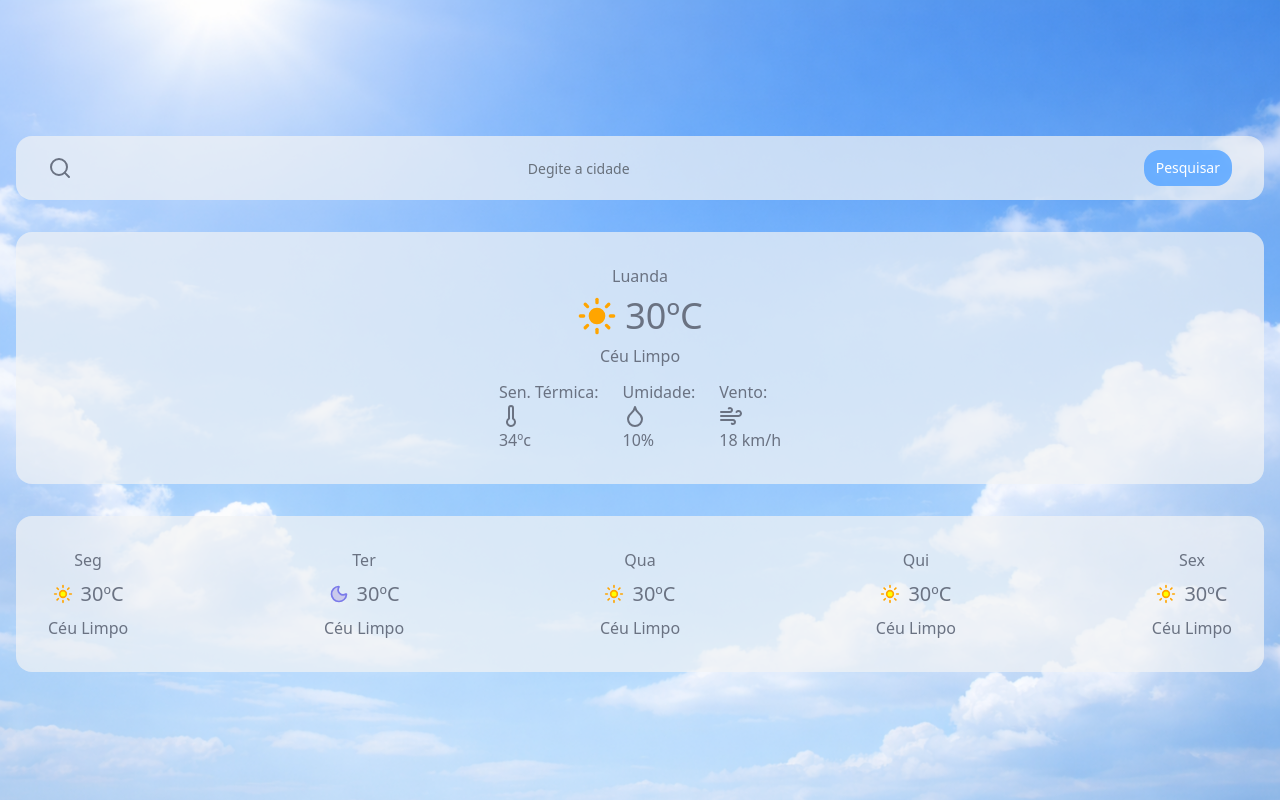
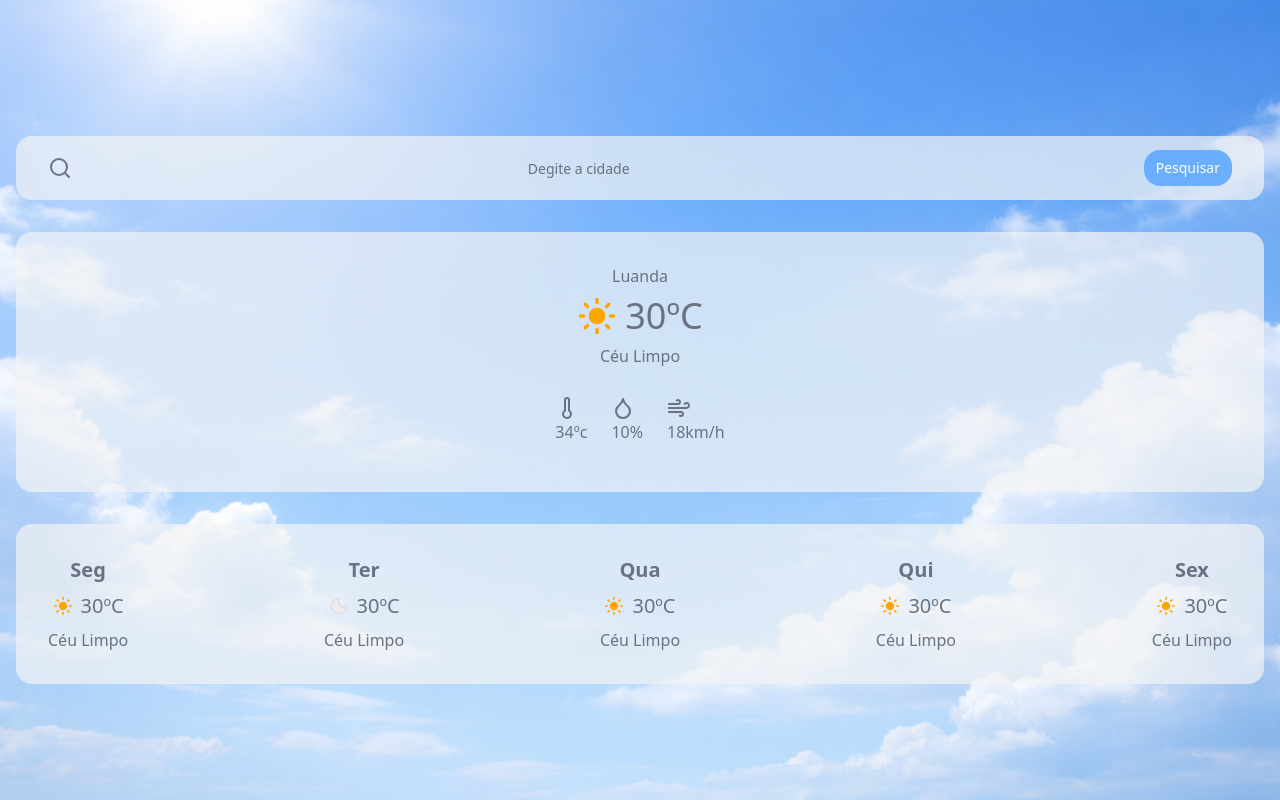
Before and after one commit to EdmilsonEdstar/EA-Clima, a React (Vite) app: page / in a window 1280 px wide. Built offline with nearby package versions, Linux system fonts and the light colour scheme.

Commit message:
alteração do estilo dos cards

```diff
--- a/src/ShowWheather/ShoWheather.tsx
+++ b/src/ShowWheather/ShoWheather.tsx
@@ -1,4 +1,4 @@
-import { Droplet, Sun, Thermometer, WindIcon } from "lucide-react";
+import { Droplet, LucideThermometer, Sun,  WindIcon } from "lucide-react";
 
 export function ShoWheather() {
 
@@ -12,10 +12,10 @@ export function ShoWheather() {
                     </div>
                     <span className="text-gray-500">Céu Limpo</span>
                 </div>
-                <div className="flex justify-center flex-wrap items-center gap-6">
-                    <span className="text-gray-500">Sen. Térmica: <Thermometer/> 34ºc</span>
-                    <span className="text-gray-500">Umidade: <Droplet/> 10%</span>
-                    <span className="text-gray-500">Vento: <WindIcon/> 18 km/h</span>
+                <div className="flex  justify-between items-center py-4 gap-6">
+                    <span className="text-gray-500"><LucideThermometer/> 34ºc</span>
+                    <span className="text-gray-500"> <Droplet/> 10%</span>
+                    <span className="text-gray-500"> <WindIcon/> 18km/h</span>
                 </div>
              </div>
         </>
--- a/src/ShowWheatherWeek/ShowWheatherWeek.tsx
+++ b/src/ShowWheatherWeek/ShowWheatherWeek.tsx
@@ -6,41 +6,41 @@ export function ShowWheatherWeek() {
         <>
              <div className="w-full flex justify-between items-center overflow-y-auto text-center gap-16 py-8 px-8  bg-gray-100/70 rounded-2xl ">
                 <div className="flex flex-col justify-center items-center gap-2">
-                    <span className="text-gray-500">Seg</span>
+                    <span className="text-gray-500 font-bold text-xl">Seg</span>
                     <div className="flex justify-center items-center gap-2 text-xl">
-                      <Sun  size={20} fill="yellow" stroke="orange" /><span className="text-gray-500">30ºC</span>
+                      <Sun  size={20} fill="orange" stroke="orange" /><span className="text-gray-500">30ºC</span>
                     </div>
                     <span className="text-gray-500">Céu Limpo</span>
                 </div>
 
                 <div className="flex flex-col justify-center items-center gap-2">
-                    <span className="text-gray-500">Ter</span>
+                    <span className="text-gray-500 font-bold text-xl">Ter</span>
                     <div className="flex justify-center items-center gap-2 text-xl">
-                      <Moon  size={20} fill="#cacaec" stroke="#7a7aea" /><span className="text-gray-500">30ºC</span>
+                      <Moon  size={20} fill="#f1ecec" stroke="#dedee7" /><span className="text-gray-500">30ºC</span>
                     </div>
                     <span className="text-gray-500">Céu Limpo</span>
                 </div>
 
                 <div className="flex flex-col justify-center items-center gap-2">
-                    <span className="text-gray-500">Qua</span>
+                    <span className="text-gray-500 font-bold text-xl">Qua</span>
                     <div className="flex justify-center items-center gap-2 text-xl">
-                      <Sun  size={20} fill="yellow" stroke="orange" /><span className="text-gray-500">30ºC</span>
+                      <Sun  size={20} fill="orange" stroke="orange" /><span className="text-gray-500">30ºC</span>
                     </div>
                     <span className="text-gray-500">Céu Limpo</span>
                 </div>
 
                 <div className="flex flex-col justify-center items-center gap-2">
-                    <span className="text-gray-500">Qui</span>
+                    <span className="text-gray-500 font-bold text-xl">Qui</span>
                     <div className="flex justify-center items-center gap-2 text-xl">
-                      <Sun  size={20} fill="yellow" stroke="orange" /><span className="text-gray-500">30ºC</span>
+                      <Sun  size={20} fill="orange" stroke="orange" /><span className="text-gray-500">30ºC</span>
                     </div>
                     <span className="text-gray-500">Céu Limpo</span>
                 </div>
 
                 <div className="flex flex-col justify-center items-center gap-2">
-                    <span className="text-gray-500">Sex</span>
+                    <span className="text-gray-500 font-bold text-xl">Sex</span>
                     <div className="flex justify-center items-center gap-2 text-xl">
-                      <Sun  size={20} fill="yellow" stroke="orange" /><span className="text-gray-500">30ºC</span>
+                      <Sun  size={20} fill="orange" stroke="orange" /><span className="text-gray-500">30ºC</span>
                     </div>
                     <span className="text-gray-500">Céu Limpo</span>
                 </div>
```
